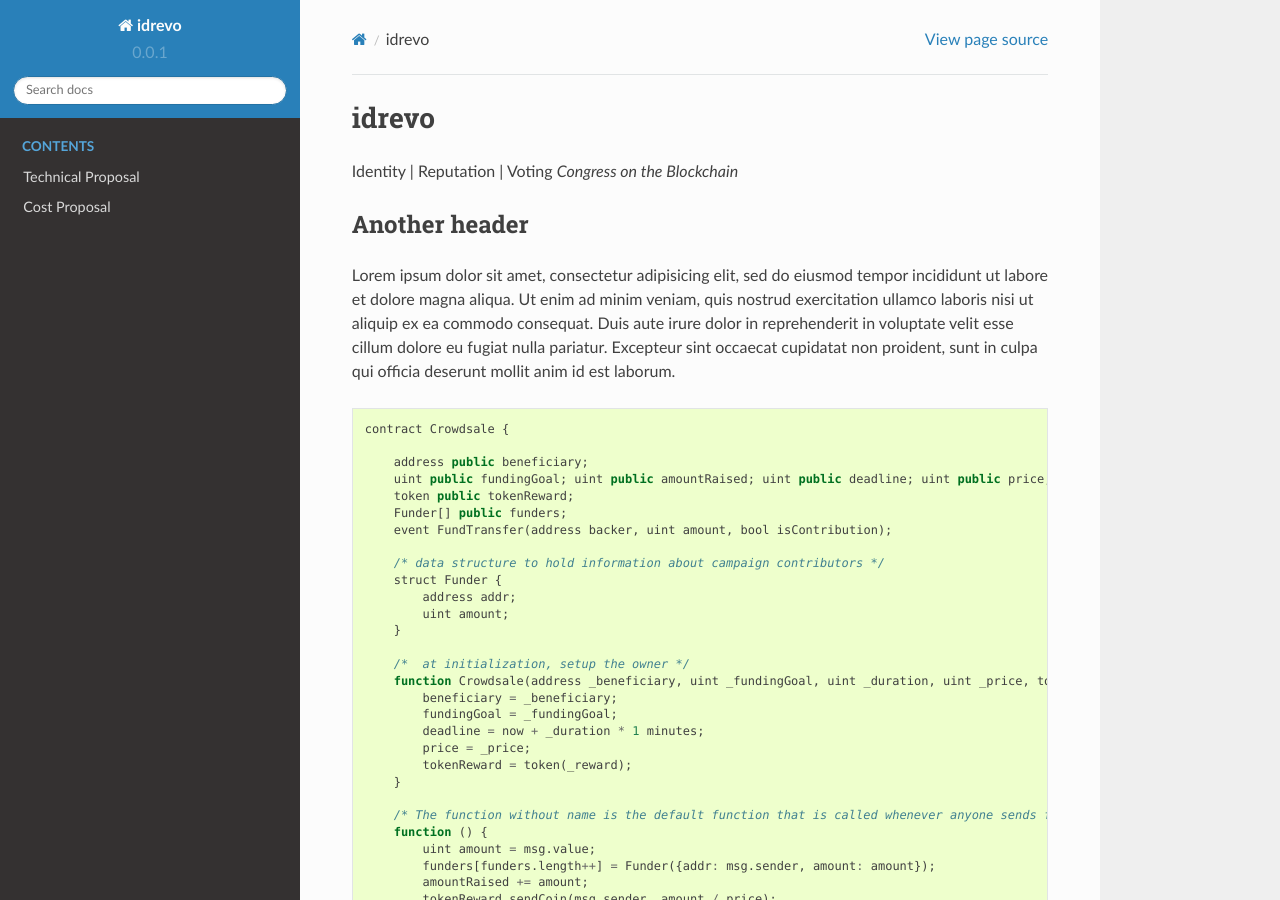
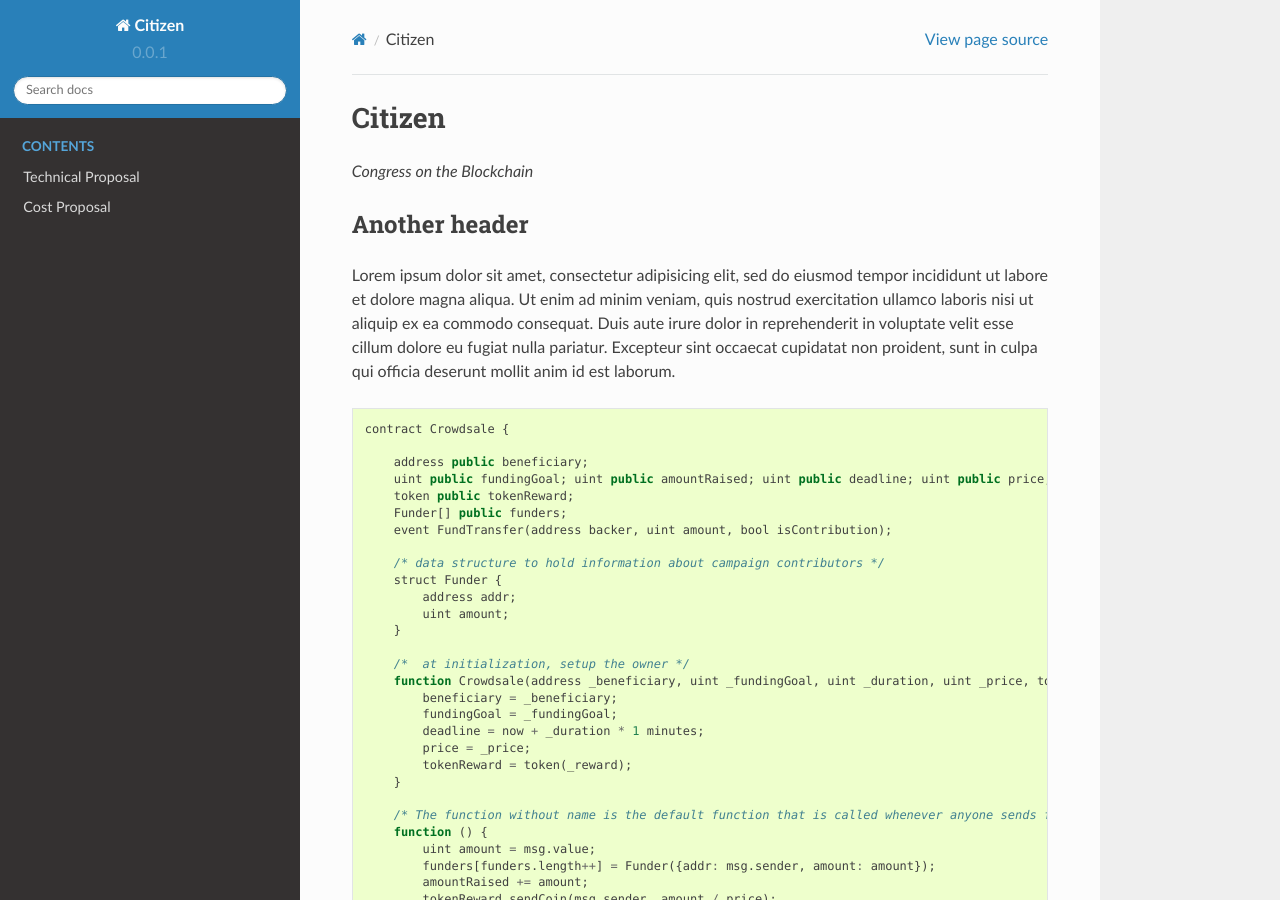
Before and after one commit to FugueWeb/Citizen, a Sphinx documentation site: the page built from docs/source/index.rst, in a window 1280 px wide and 900 px high. Built offline with Sphinx 7.4.7 and the Read the Docs theme 2.0.0, drawn with Linux system fonts in a browser that asks for light colours.

Commit message:
Change name from idrevo to Citizen

```diff
--- a/docs/source/conf.py
+++ b/docs/source/conf.py
@@ -1,6 +1,6 @@
 # -*- coding: utf-8 -*-
 #
-# idrevo documentation build configuration file, created by
+# Citizen documentation build configuration file, created by
 # sphinx-quickstart on Mon Dec 21 18:57:31 2015.
 #
 # This file is execfile()d with the current directory set to its
@@ -54,7 +54,7 @@ source_suffix = '.rst'
 master_doc = 'index'
 
 # General information about the project.
-project = u'idrevo'
+project = u'Citizen'
 copyright = u'2015, Fugue Web'
 author = u'David Houston'
 
@@ -210,7 +210,7 @@ html_static_path = ['_static']
 #html_search_scorer = 'scorer.js'
 
 # Output file base name for HTML help builder.
-htmlhelp_basename = 'idrevodoc'
+htmlhelp_basename = 'Citizendoc'
 
 # -- Options for LaTeX output ---------------------------------------------
 
@@ -235,7 +235,7 @@ latex_elements = {
 # (source start file, target name, title,
 #  author, documentclass [howto, manual, or own class]).
 latex_documents = [
-  (master_doc, 'idrevo.tex', u'idrevo Documentation',
+  (master_doc, 'Citizen.tex', u'Citizen Documentation',
    u'David Houston', 'manual'),
 ]
 
@@ -265,7 +265,7 @@ latex_documents = [
 # One entry per manual page. List of tuples
 # (source start file, name, description, authors, manual section).
 man_pages = [
-    (master_doc, 'idrevo', u'idrevo Documentation',
+    (master_doc, 'Citizen', u'Citizen Documentation',
      [author], 1)
 ]
 
@@ -279,8 +279,8 @@ man_pages = [
 # (source start file, target name, title, author,
 #  dir menu entry, description, category)
 texinfo_documents = [
-  (master_doc, 'idrevo', u'idrevo Documentation',
-   author, 'idrevo', 'One line description of project.',
+  (master_doc, 'Citizen', u'Citizen Documentation',
+   author, 'Citizen', 'One line description of project.',
    'Miscellaneous'),
 ]
 
--- a/docs/source/index.rst
+++ b/docs/source/index.rst
@@ -1,16 +1,20 @@
-idrevo
-======
-Identity | Reputation | Voting
+#######
+Citizen
+#######
+
 *Congress on the Blockchain*
 
 Another header
 --------------
+
 Lorem ipsum dolor sit amet, consectetur adipisicing elit, sed do eiusmod
 tempor incididunt ut labore et dolore magna aliqua. Ut enim ad minim veniam,
 quis nostrud exercitation ullamco laboris nisi ut aliquip ex ea commodo
 consequat. Duis aute irure dolor in reprehenderit in voluptate velit esse
 cillum dolore eu fugiat nulla pariatur. Excepteur sint occaecat cupidatat non
-proident, sunt in culpa qui officia deserunt mollit anim id est laborum. ::
+proident, sunt in culpa qui officia deserunt mollit anim id est laborum.
+
+::
 
 	contract Crowdsale {
 
```
Also changed, not shown: README.md (+2 -2 lines), 1 other file.
